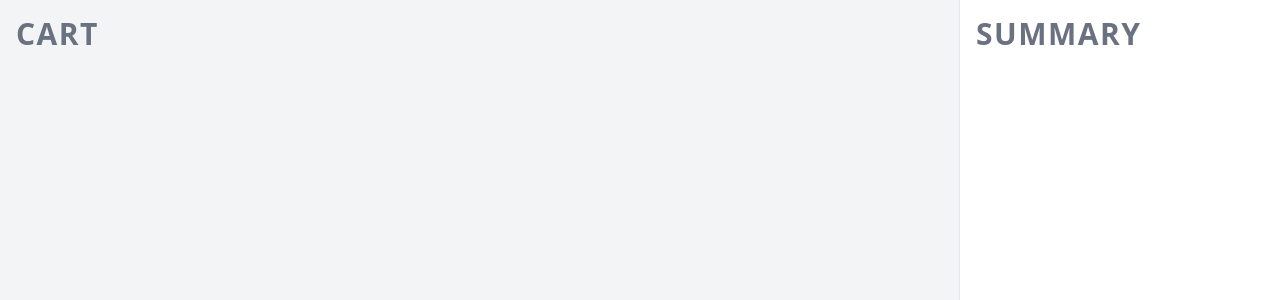
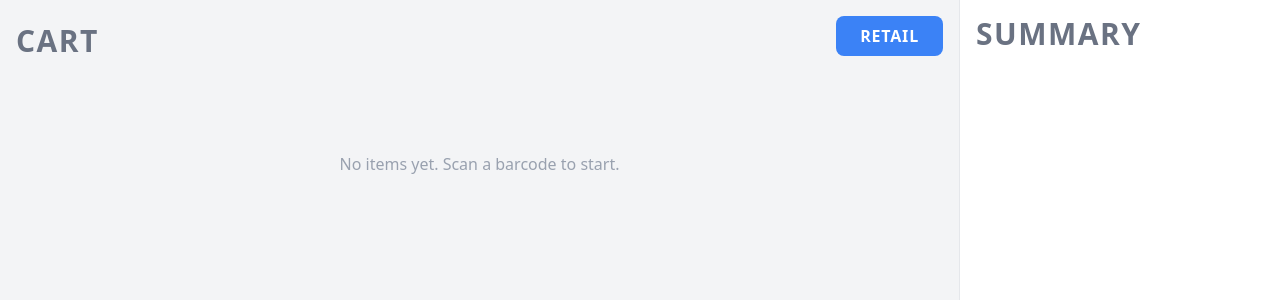
Before and after one commit to zazamistoso/Sari-Sari-POS, a React (Vite) app: page / in a window 1280 px wide. Shown: the top 300 px of the page. Built offline with nearby package versions, Linux system fonts and the light colour scheme.

Commit message:
add cart state and empty cart message

```diff
--- a/src/pages/POSPage.jsx
+++ b/src/pages/POSPage.jsx
@@ -1,10 +1,35 @@
+import { useState } from 'react'
+
 function POSPage() {
+    const [mode, setMode] = useState('retail')
+    const [cart, setCart] = useState([])
   return (
     <div className="h-screen bg-gray-950 text-white flex">
 
       {/* Left - Cart */}
-        <div className="flex-1 p-4 border-r border-gray-200 bg-gray-100 text-gray-900">
-        <h2 className="text-3xl font-bold mb-4 uppercase tracking-wider text-gray-500">Cart</h2>
+        <div className="flex-1 p-4 border-r border-gray-200 bg-gray-100 text-gray-900 flex flex-col">
+
+        {/* Toggle row */}
+        <div className="flex items-end justify-between mb-4">
+            <h2 className="text-3xl font-bold uppercase tracking-wider text-gray-500 leading-none">Cart</h2>
+            <button
+            onClick={() => setMode(mode === 'retail' ? 'wholesale' : 'retail')}
+            className="py-2 px-6 rounded-lg font-bold text-white uppercase tracking-wider"
+            style={{ backgroundColor: mode === 'retail' ? '#3b82f6' : '#f97316' }}
+            >
+            {mode}
+            </button>
+        </div>
+
+        {/* Cart Items */}
+        <div className="flex-1 overflow-y-auto">
+            {cart.length === 0 ? (
+            <p className="text-gray-400 text-center mt-20">No items yet. Scan a barcode to start.</p>
+            ) : (
+            <p>items go here</p>
+            )}
+        </div>
+
         </div>
 
       {/* Right - Summary */}
```
